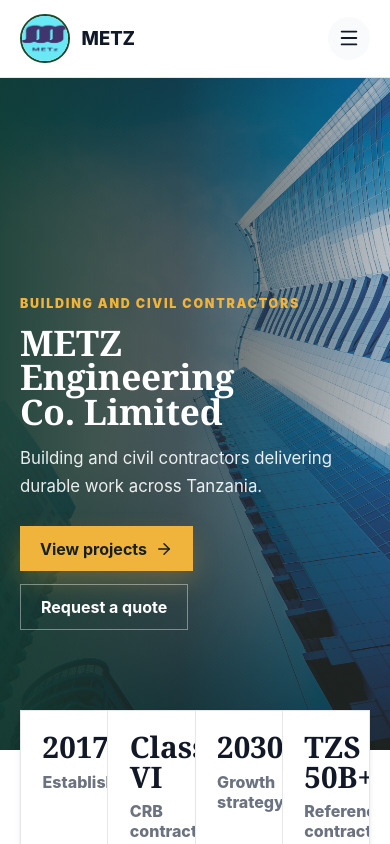
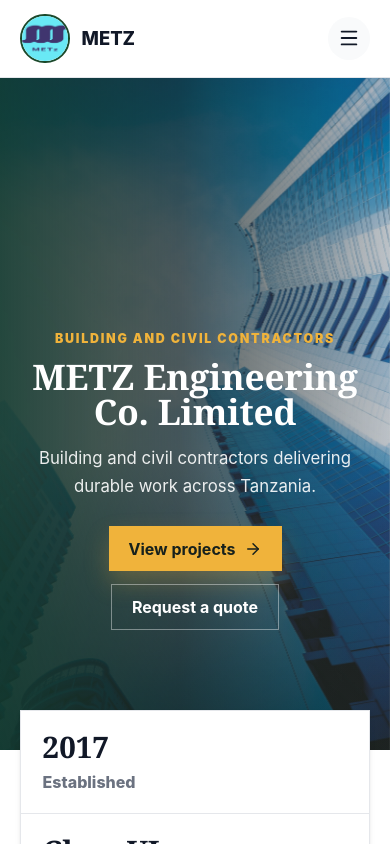
Before and after one commit to louisclarencepeter/METZ, a React (Vite) app: page / in a window 390 px wide. Shown: the top 844 px of the page. Built offline with nearby package versions, Linux system fonts and the light colour scheme.

Commit message:
style: center hero text and buttons on mobile

```diff
--- a/src/styles.css
+++ b/src/styles.css
@@ -1732,7 +1732,6 @@
     opacity: 0.9;
   }
 
-  .stats-band,
   .service-grid,
   .project-card-grid,
   .people-grid,
@@ -1744,6 +1743,24 @@
     grid-template-columns: repeat(2, 1fr);
   }
 
+  .stats-band__inner {
+    display: grid;
+    grid-template-columns: 1fr 1fr;
+  }
+
+  .stats-band__inner > div:not(:last-child) {
+    border-right: none;
+  }
+
+  .stats-band__inner > div:nth-child(odd) {
+    border-right: 1px solid var(--line);
+  }
+
+  .stats-band__inner > div:nth-child(1),
+  .stats-band__inner > div:nth-child(2) {
+    border-bottom: 1px solid var(--line);
+  }
+
   .two-column,
   .page-hero,
   .contact-layout,
@@ -1792,11 +1809,18 @@
 
   .home-hero__content {
     padding-bottom: 5.5rem;
+    text-align: center;
   }
 
   .home-hero__content > p:not(.eyebrow),
   .hero-copy > p:not(.eyebrow) {
     max-width: 30ch;
+    margin-left: auto;
+    margin-right: auto;
+  }
+
+  .hero-actions {
+    justify-content: center;
   }
 
   .home-hero h1,
@@ -1806,6 +1830,8 @@
 
   .home-hero h1 {
     font-size: 2.2rem;
+    max-width: 100%;
+    text-wrap: pretty;
   }
 
   .page-hero h1,
@@ -1831,7 +1857,6 @@
     font-size: 2.05rem;
   }
 
-  .stats-band,
   .service-grid,
   .project-card-grid,
   .people-grid,
@@ -1841,10 +1866,24 @@
     grid-template-columns: 1fr;
   }
 
-  .stats-band div,
-  .stats-band div:first-child,
-  .stats-band div:last-child {
-    border-radius: var(--radius);
+  .stats-band__inner {
+    grid-template-columns: 1fr;
+  }
+
+  .stats-band__inner > div:nth-child(odd) {
+    border-right: none;
+  }
+
+  .stats-band__inner > div:nth-child(1),
+  .stats-band__inner > div:nth-child(2),
+  .stats-band__inner > div:nth-child(3) {
+    border-bottom: 1px solid var(--line);
+  }
+
+  .stats-band__inner > div,
+  .stats-band__inner > div:first-child,
+  .stats-band__inner > div:last-child {
+    border-radius: 0;
   }
 
   .person-card {
```
